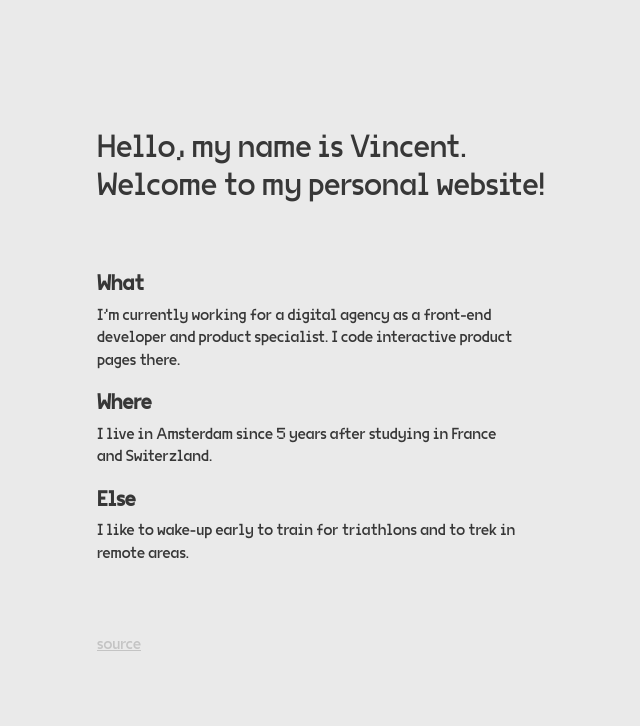
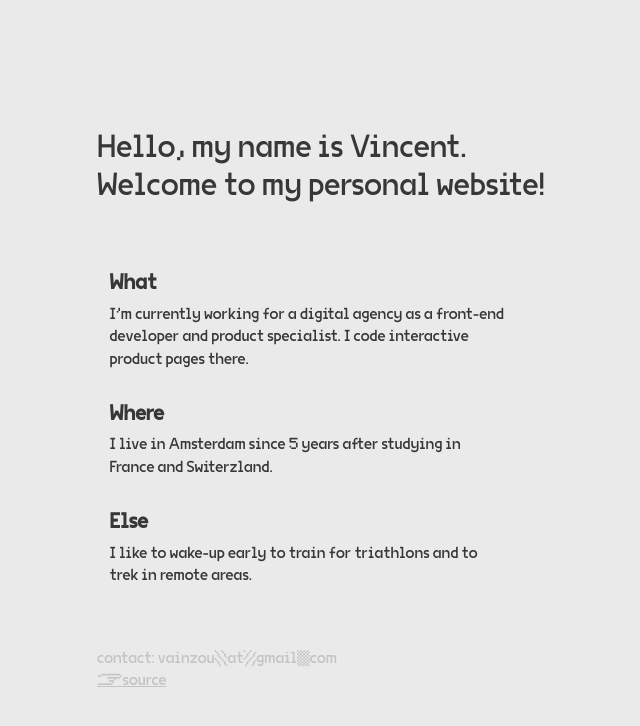
Before and after one commit to vainzou/vainzou.github.io, a Jekyll site: the page built from index.md, in a window 1280 px wide. Shown: the top 726 px of the page, without its empty margins (63-703 px from the left). Built offline with Jekyll 4.4.1, drawn with Linux system fonts in a browser that asks for light colours; some web fonts are replaced.

Commit message:
update 103: licence, readme, contact, hover

```diff
--- a/_includes/footer.html
+++ b/_includes/footer.html
@@ -1,3 +1,4 @@
 <footer>
-<a href="https://github.com/vainzou/vainzou.github.io">source</a>
+    <p>contact: vainzou▧at▨gmail▩com </p>
+    <a href="https://github.com/vainzou/vainzou.github.io">👉source</a>
 </footer>
--- a/assets/css/main.css
+++ b/assets/css/main.css
@@ -100,7 +100,11 @@
 }
 
 .intro-part{
-    margin:5% 0px;
+    padding:3% 3%;
+}
+
+.intro-part:hover{
+    background-color: lightgrey;
 }
 
 .intro-title{
@@ -109,7 +113,11 @@
     font-weight:600;
 }
 
-footer a{
+footer {
+    color: #c4c4c4;
+}
+
+footer a {
     color: #c4c4c4;
 }
 
```
Also changed, not shown: README.md, licence.md (added).
